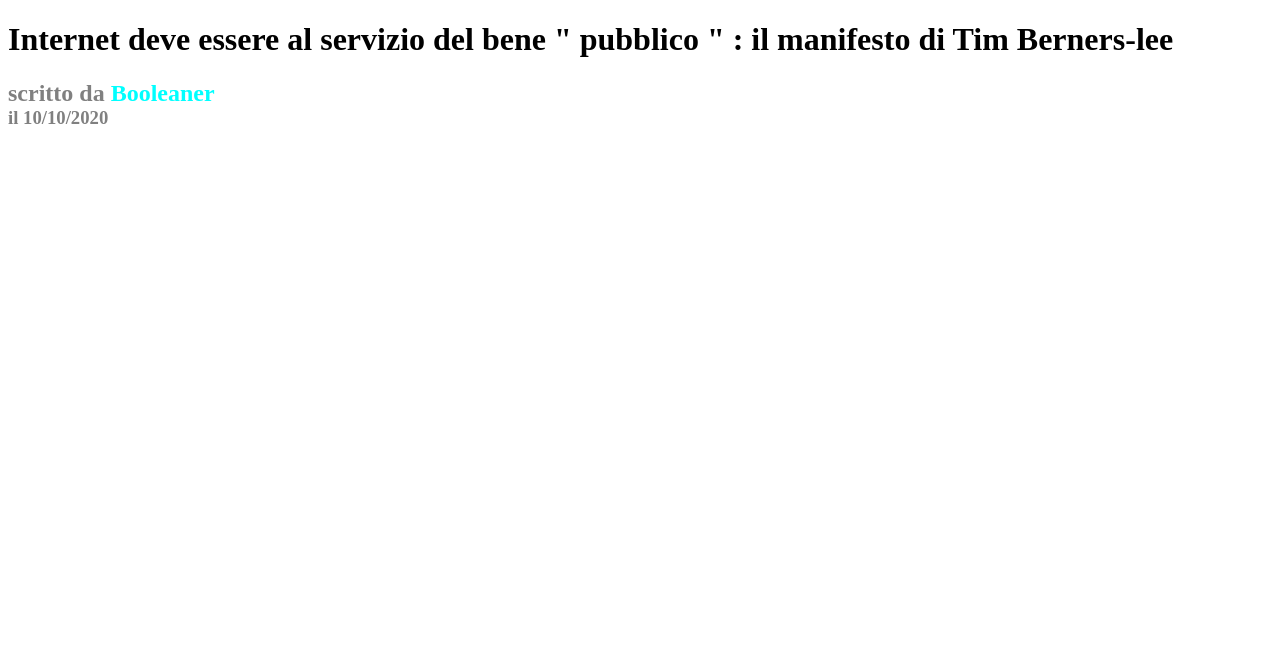
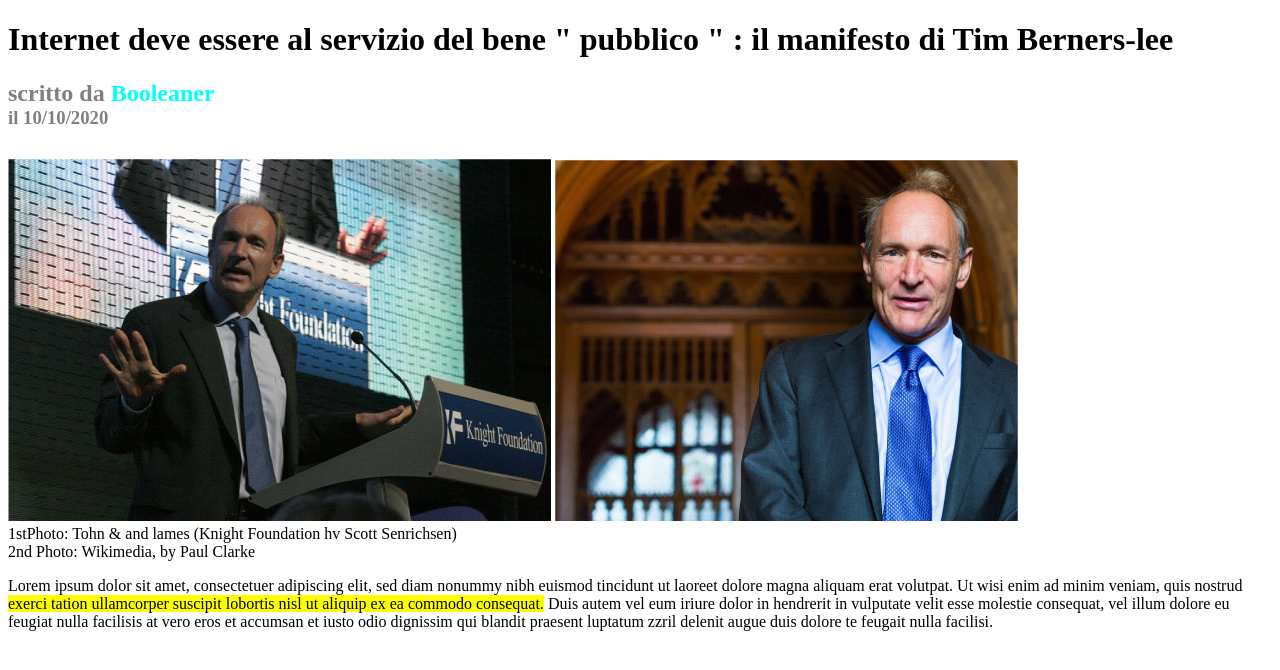
Before and after one commit to Fededada23/html-css-booleaner, a plain HTML site: page index.html in a window 1280 px wide. Shown: the part 100-770 px from the top of the page. Drawn offline with Linux system fonts and the light colour scheme.

Commit message:
add lorem ipsum

```diff
--- a/css/style.css
+++ b/css/style.css
@@ -39,3 +39,11 @@
      margin: 0;
 
 }
+.mt-3{
+        margin-top: 30px;
+}
+.underline{
+        background-color: yellow;
+
+
+}
--- a/index.html
+++ b/index.html
@@ -19,6 +19,20 @@
                 <h2 class="title2 m-0">scritto da <span class="autore">Booleaner</span></h2>
                 <h3 class="data m-0">il 10/10/2020</h3>
             </div>
+            <div>
+                <img src="./img/tim-1.jpg" class="mt-3" alt="immagine politico">
+                <img src="./img/tim-2.jpg" class="mt-3" alt="immagine politico2">
+            </div>
+            <div>
+                <p class="m-0">1stPhoto: Tohn & and lames (Knight Foundation hv Scott Senrichsen)</p>
+                <p class="m-0">2nd Photo: Wikimedia, by Paul Clarke</p>
+            </div>
+            <div>
+                <p> Lorem ipsum dolor sit amet, consectetuer adipiscing elit, sed diam nonummy nibh euismod tincidunt ut laoreet dolore magna aliquam erat volutpat. Ut wisi enim
+                    ad minim veniam, quis nostrud <span class="underline">exerci tation ullamcorper suscipit lobortis nisl ut aliquip ex ea commodo consequat.</span>  Duis autem vel eum iriure dolor in hendrerit in
+                    vulputate velit esse molestie consequat, vel illum dolore eu feugiat nulla facilisis at vero eros et accumsan et iusto odio dignissim qui blandit praesent luptatum
+                    zzril delenit augue duis dolore te feugait nulla facilisi.</p>
+            </div>
 
 
 
```
